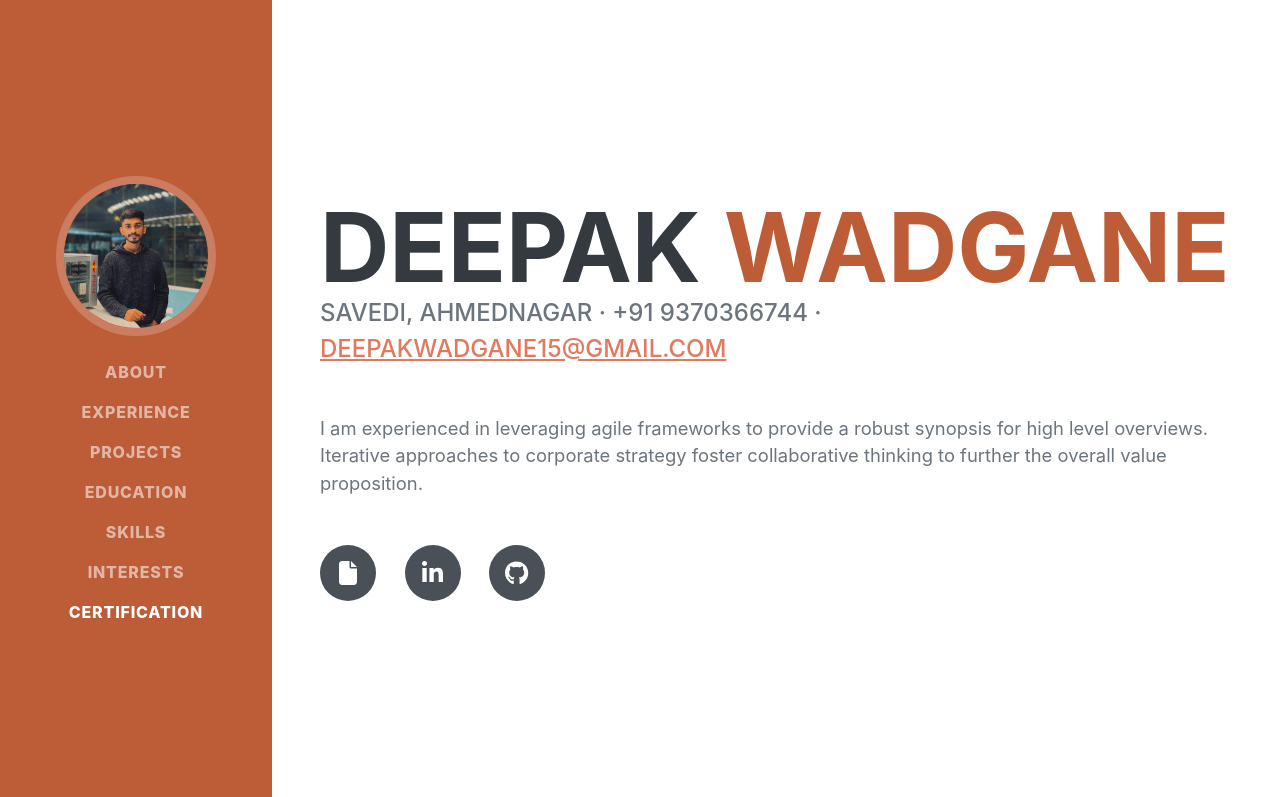
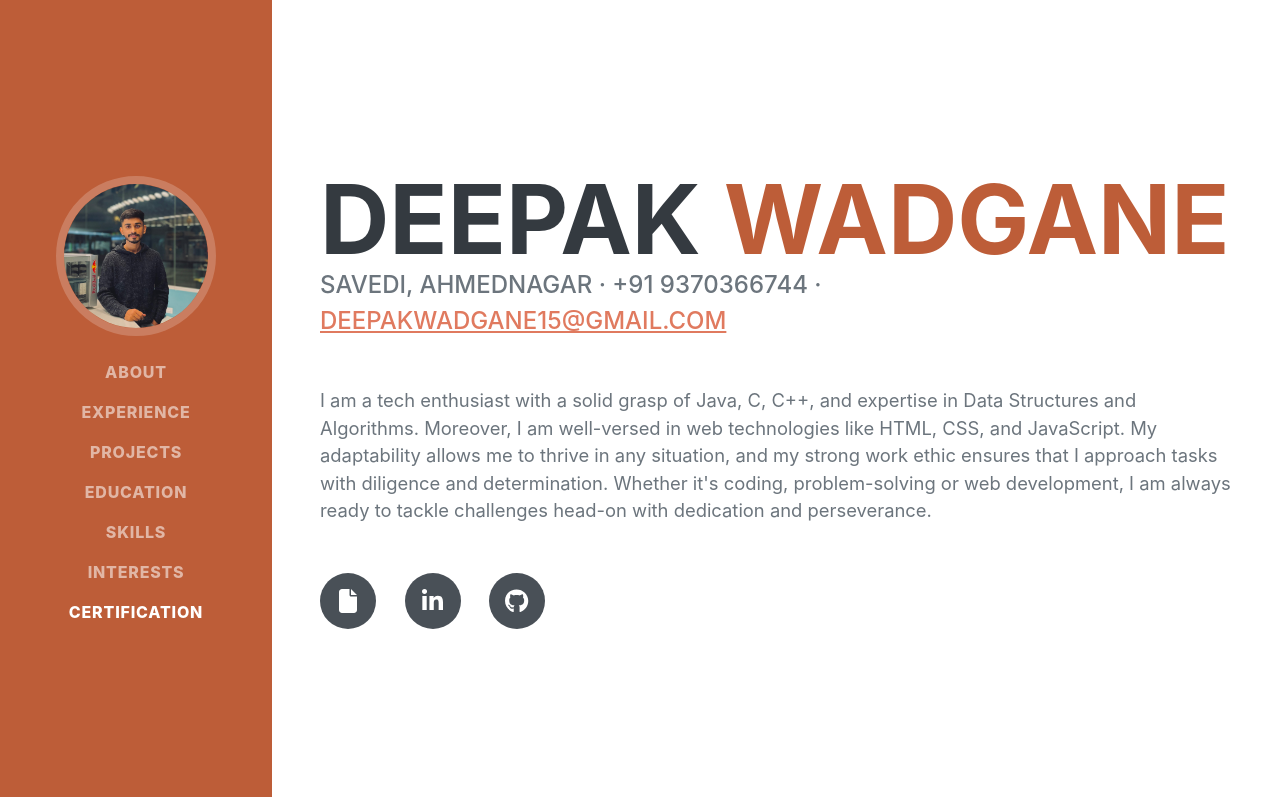
Before and after one commit to DeepakW151/My-Portfolio, a plain HTML site: page index.html in a window 1280 px wide. Shown: the top 797 px of the page. Drawn offline with nearby package versions, Linux system fonts and the light colour scheme; files whose address does not match are found by name; a web font is replaced by a local one.

Commit message:
update about section

```diff
--- a/index.html
+++ b/index.html
@@ -50,7 +50,12 @@
                         Savedi, Ahmednagar · +91 9370366744 ·
                         <a href="mailto:name@email.com">deepakwadgane15@gmail.com</a>
                     </div>
-                    <p class="lead mb-5">I am experienced in leveraging agile frameworks to provide a robust synopsis for high level overviews. Iterative approaches to corporate strategy foster collaborative thinking to further the overall value proposition.</p>
+                    <p class="lead mb-5">I am a tech enthusiast with a solid grasp of Java, C, C++, and expertise
+                        in Data Structures and Algorithms. Moreover, I am well-versed in web technologies like HTML,
+                         CSS, and JavaScript. My adaptability allows me to thrive in any situation, and my strong work
+                         ethic ensures that I approach tasks with diligence and determination. Whether it's coding,
+                         problem-solving or web development, I am always ready to tackle challenges head-on with dedication and perseverance.
+                    </p>
                     <div class="social-icons">
                         <a class="social-icon" target="_blank" href="https://drive.google.com/file/d/1csNKU1jNv8-_3Ar4HjLfi0FqHp-L8c8C/view?usp=sharing"><i class="fa-solid fa-file"></i></a>
                         <a class="social-icon" target="_blank" href="https://www.linkedin.com/in/deepak-wadgane-367667319?utm_source=share&utm_campaign=share_via&utm_content=profile&utm_medium=android_app"><i class="fab fa-linkedin-in"></i></a>
```
